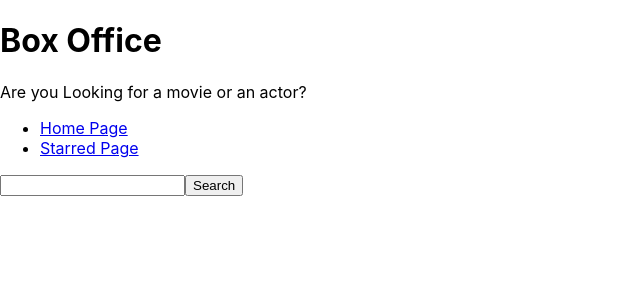
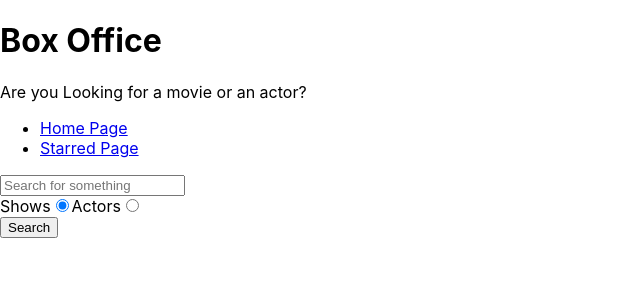
Before and after one commit to Cli-Michael/BoxOffice, a React (Create React App) app: page / in a window 1280 px wide. Shown: the top 300 px of the page, without its empty margins (0-640 px from the left). Built offline with nearby package versions, Linux system fonts and the light colour scheme.

Commit message:
Added Search Options

```diff
--- a/src/misc/config.js
+++ b/src/misc/config.js
@@ -1,6 +1,15 @@
-const BASE_API_URL = "https://api.tvmaze.com";
+const BASE_API_URL = 'https://api.tvmaze.com';
 
 export async function apiGet(queryString) {
-  const response = await fetch(`$(API_BASE_URL)$(queryString)`).then((r) => r.json());
+  const response = await fetch(`${BASE_API_URL}${queryString}`).then(r => r.json());
   return response;
 }
+
+// const API_BASE_URL = 'https://api.tvmaze.com';
+
+// export async function apiGet(queryString) {
+//   const response = await fetch(`${API_BASE_URL}${queryString}`).then(r =>
+//     r.json()
+//   );
+//   return response;
+// }
--- a/src/pages/Home.js
+++ b/src/pages/Home.js
@@ -3,38 +3,43 @@
 import { apiGet } from "../misc/config";
 
 const Home = () => {
-  const [input, setInput] = useState("");
+  const [input, setInput] = useState('');
   const [results, setResults] = useState(null);
+  const [searchOption, setSearchOption] = useState('shows');
 
-  // Function to search the inputValue
+  const isShowsSearch = searchOption === 'shows';
+
   const onSearch = () => {
-    apiGet(`/search/shows?q=${input}`).then((result) => {
-        setResults(result);
-        // console.log(result);
-      });
+    apiGet(`/search/${searchOption}?q=${input}`).then(result => {
+      setResults(result);
+    });
   };
 
-  const onInputChange = (ev) => {
+  const onInputChange = ev => {
     setInput(ev.target.value);
   };
 
-  const onKeyDown = (ev) => {
+  const onKeyDown = ev => {
     if (ev.keyCode === 13) {
       onSearch();
     }
   };
 
+  const onRadioChange = ev => {
+    setSearchOption(ev.target.value);
+  };
+
   const renderResults = () => {
     if (results && results.length === 0) {
-      return <div>No Results</div>;
+      return <div>No results</div>;
     }
 
     if (results && results.length > 0) {
-      return (
-        <div>
-          { results.map((item) => ( <div key={item.show.id}>{item.show.name}</div> )) }
-        </div>
-      );
+      return results[0].show
+        ? results.map(item => <div key={item.show.id}>{item.show.name}</div>)
+        : results.map(item => (
+            <div key={item.person.id}>{item.person.name}</div>
+          ));
     }
 
     return null;
@@ -44,17 +49,43 @@
     <MainPageLayout>
       <input
         type="text"
+        placeholder="Search for something"
         onChange={onInputChange}
         onKeyDown={onKeyDown}
         value={input}
       />
+
+      <div>
+        <label htmlFor="shows-search">
+          Shows
+          <input
+            id="shows-search"
+            type="radio"
+            value="shows"
+            checked={isShowsSearch}
+            onChange={onRadioChange}
+          />
+        </label>
+
+        <label htmlFor="actors-search">
+          Actors
+          <input
+            id="actors-search"
+            type="radio"
+            value="people"
+            checked={!isShowsSearch}
+            onChange={onRadioChange}
+          />
+        </label>
+      </div>
+
       <button type="button" onClick={onSearch}>
         Search
       </button>
-
       {renderResults()}
     </MainPageLayout>
   );
 };
 
+
 export default Home;
```
